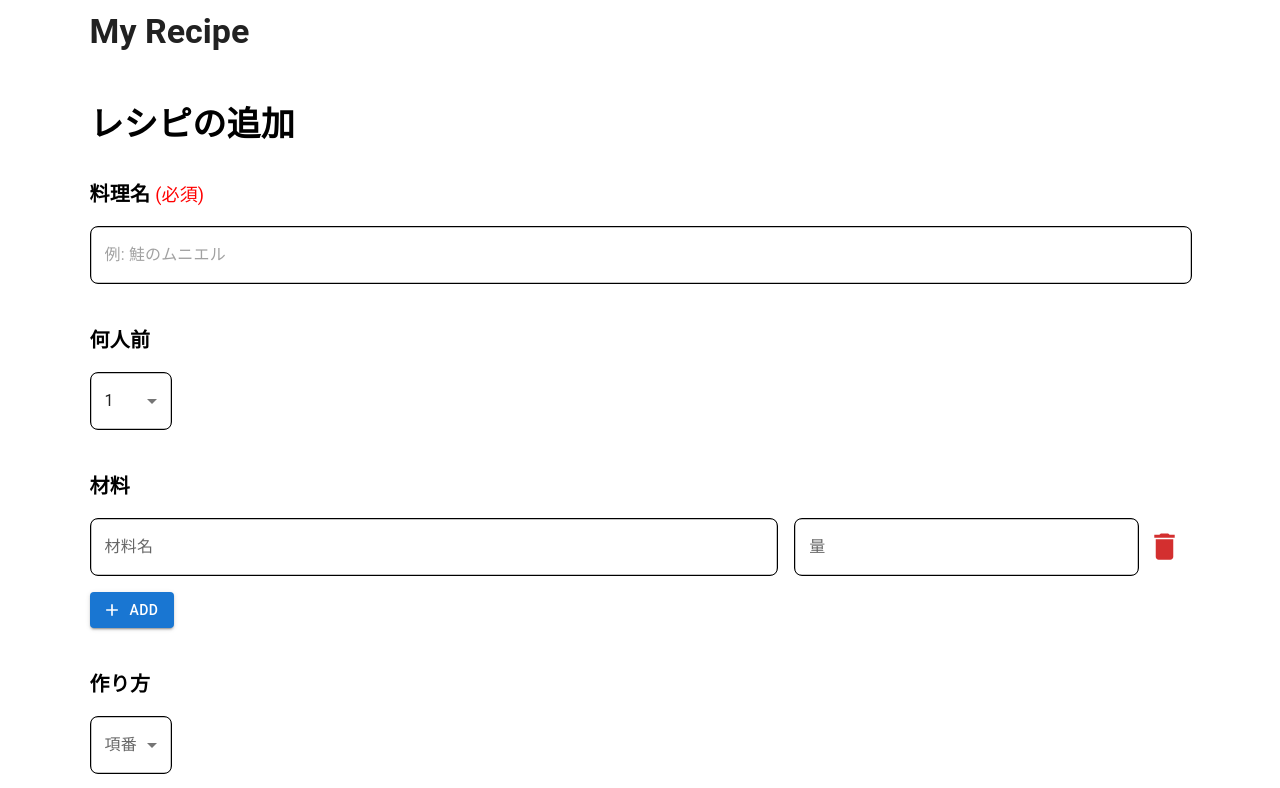
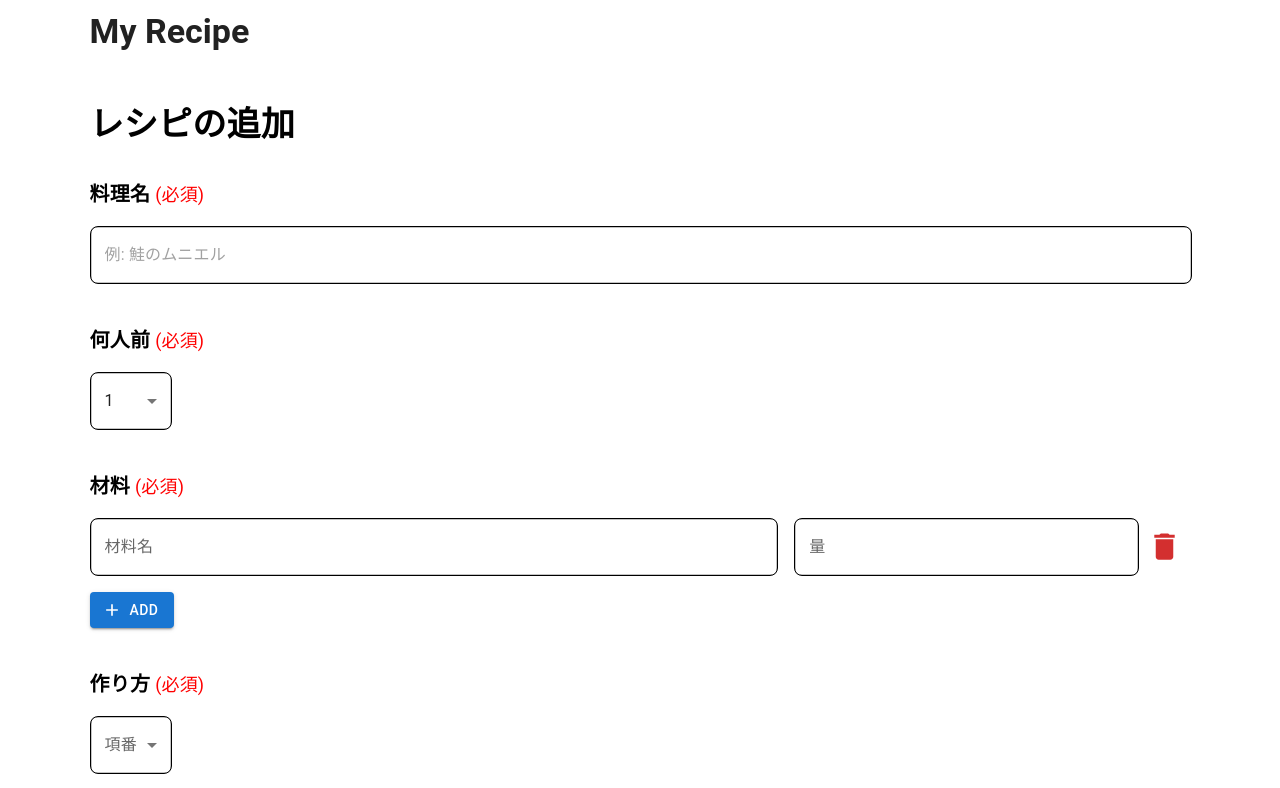
Before and after one commit to nkserveren26/myrecipe-frontend, a React (Create React App) app: page /recipes/new in a window 1280 px wide. Shown: the top 788 px of the page. Built offline with nearby package versions, Linux system fonts and the light colour scheme.

Commit message:
AddRecipeページ修正。必須項目に必須ラベルを追記

```diff
--- a/src/components/page/AddRecipe.tsx
+++ b/src/components/page/AddRecipe.tsx
@@ -98,7 +98,7 @@ export const AddRecipe: React.FC = () => {
                 />
 
                 <Typography variant="h6" sx={{ fontWeight: 'bold', mt: 4 }}>
-                    何人前
+                    何人前 <RequiredLabel fontSize='18px' />
                 </Typography>
                 <TextField
                     select
@@ -116,7 +116,7 @@ export const AddRecipe: React.FC = () => {
                 </TextField>
 
                 <Typography variant="h6" sx={{ fontWeight: 'bold', mt: 4 }}>
-                    材料
+                    材料 <RequiredLabel fontSize='18px' />
                 </Typography>
                 {ingredients.map((ingredient, index) => (
                     <Box key={index} sx={{ display: 'flex', alignItems: 'center',mt: 2 }}>
@@ -140,7 +140,7 @@ export const AddRecipe: React.FC = () => {
                 <AddButton onClick={handleAddIngredient} />
 
                 <Typography variant="h6" sx={{ fontWeight: 'bold', mt: 5 }}>
-                    作り方
+                    作り方 <RequiredLabel fontSize='18px' />
                 </Typography>
                 {steps.map((step, index) => (
                     <Box key={index} sx={{  mt: 2 }}>
```
